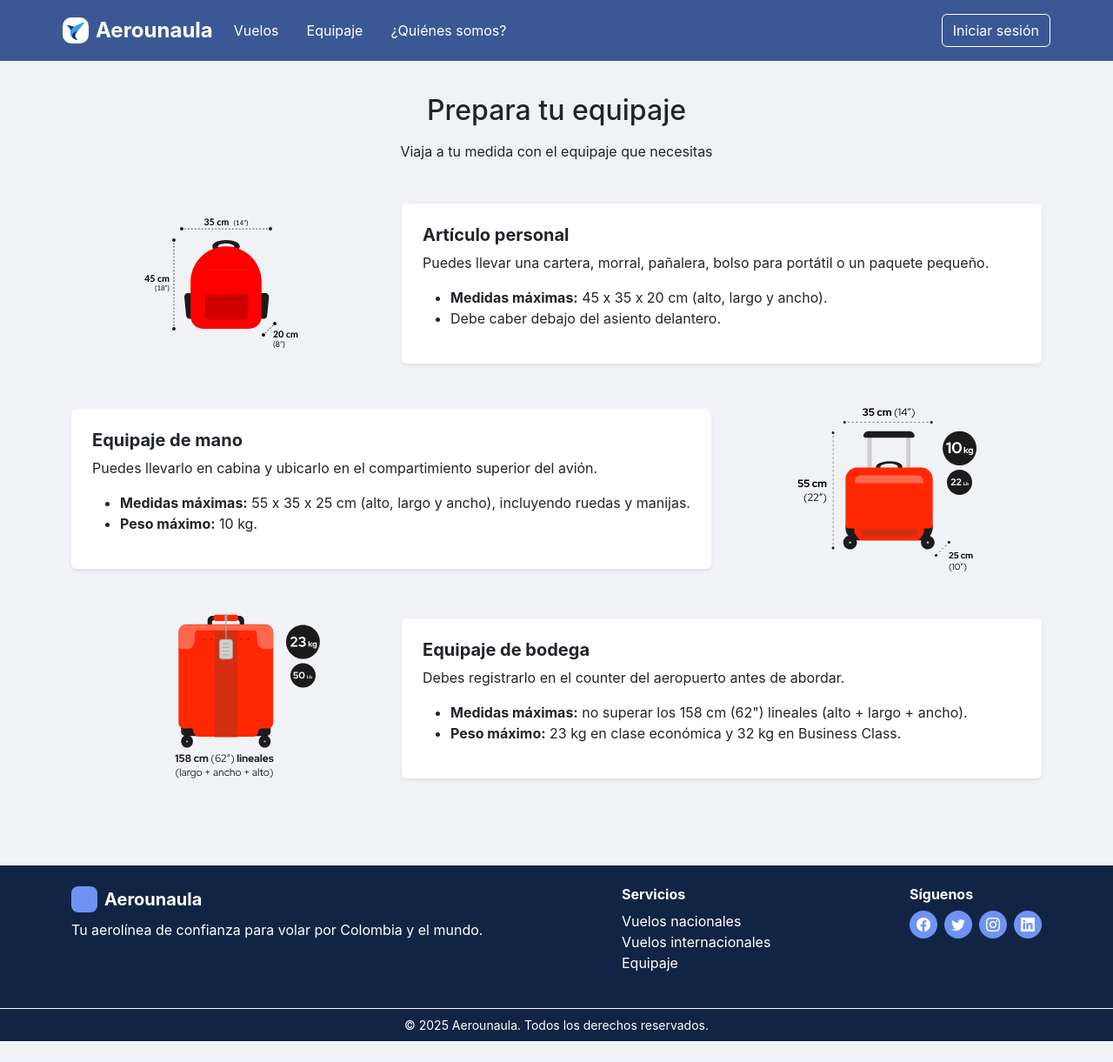
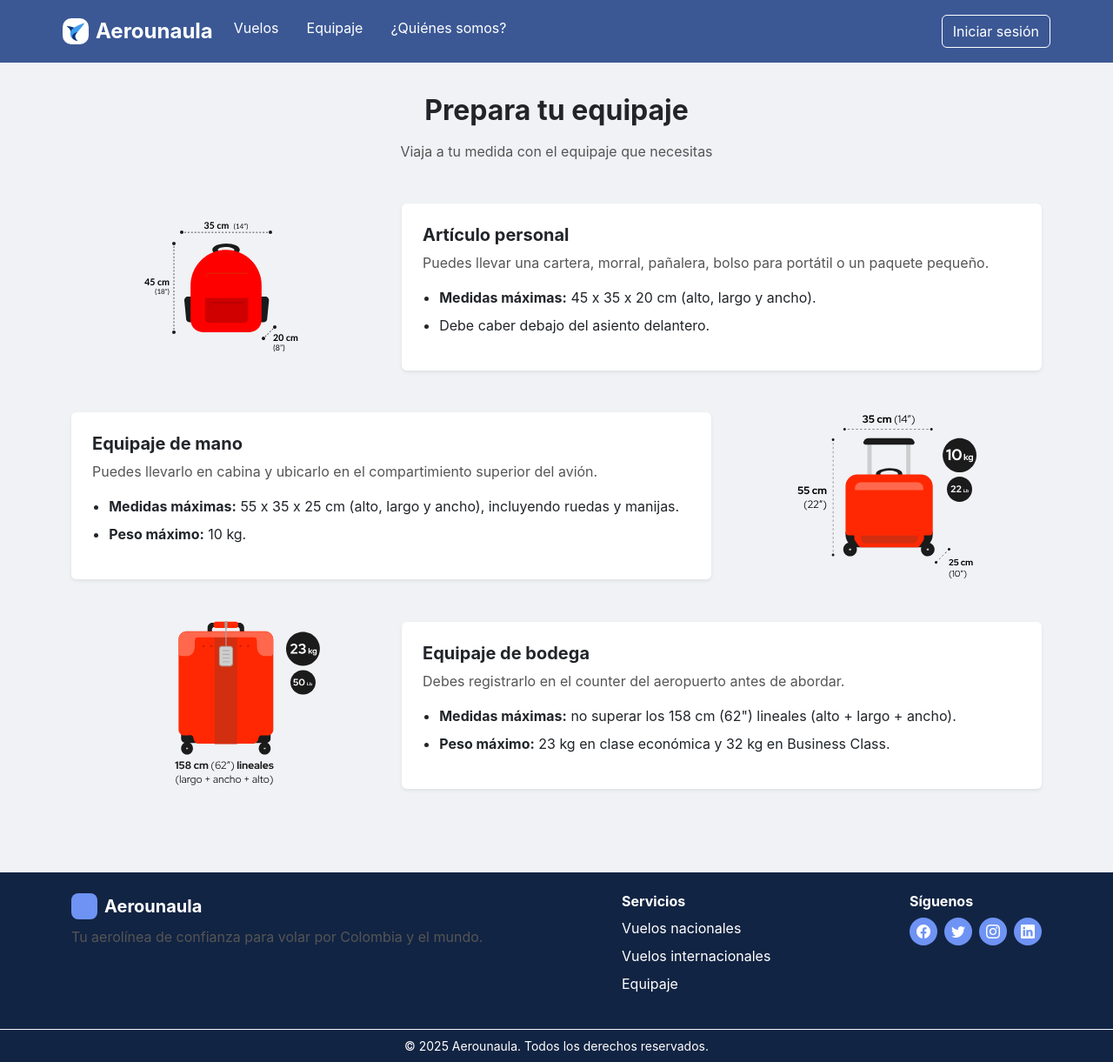
Before and after one commit to Ignacio-Isturiz/Aerounaula, a Django app: page /info/equipaje/ in a window 1280 px wide. Shown: the whole page at 87% size. Before the commit the page ends 1197 px from the top, so only its background shows below. Run offline with Django 5.2, Linux system fonts and the light colour scheme.

Commit message:
feat: changes in Equipaje's view

```diff
--- a/flights/templates/informacion/equipaje.html
+++ b/flights/templates/informacion/equipaje.html
@@ -2,7 +2,12 @@
 
 {% load static %}
 
+{% block extra_head %}
+<link rel="stylesheet" href="{% static 'css/equipaje.css' %}">
+{% endblock %}
+
 {% block title %}Prepara tu equipaje{% endblock %}
+
 
 {% block content %}
 <div class="container mt-5 mb-5">
--- a/flights/urls.py
+++ b/flights/urls.py
@@ -13,5 +13,4 @@ urlpatterns = [
     path('descargar-tiquetes/', views.descargar_tiquetes_pdf, name='descargar_tiquetes'),
     path('info/equipaje/', views.info_equipaje, name='info_equipaje'),
     path('sobre-nosotros/', views.sobre_nosotros, name='sobre_nosotros'),
-
 ]
--- /dev/null
+++ b/static/css/equipaje.css
@@ -0,0 +1,50 @@
+
+/* Animaciones */
+@keyframes fadeInDown {
+    from {
+        opacity: 0;
+        transform: translateY(-30px);
+    }
+    to {
+        opacity: 1;
+        transform: translateY(0);
+    }
+}
+
+/* Contenedor principal */
+.container h2 {
+    font-weight: 700;
+    font-size: 2rem;
+    color: #212529;
+}
+
+.container p {
+    color: #555;
+}
+
+/* Tarjetas */
+.shadow-sm {
+    transition: transform 0.3s ease, box-shadow 0.3s ease;
+}
+
+.shadow-sm:hover {
+    transform: translateY(-5px);
+    box-shadow: 0 8px 20px rgba(0, 0, 0, 0.1);
+}
+
+.bg-white {
+    background-color: #fff !important;
+}
+
+ul {
+    padding-left: 1.2rem;
+}
+
+ul li {
+    margin-bottom: 0.5rem;
+}
+
+/* Imagenes */
+.img-fluid {
+    border-radius: 10px;
+}
```
Also changed, not shown: flights/views.py (line endings or trailing spaces), static/images/equipaje/fondo_equipaje.jpg (added), static/images/fondo_equipaje.jpg (added), static/images/fondo_mascotas.jpg (added).
